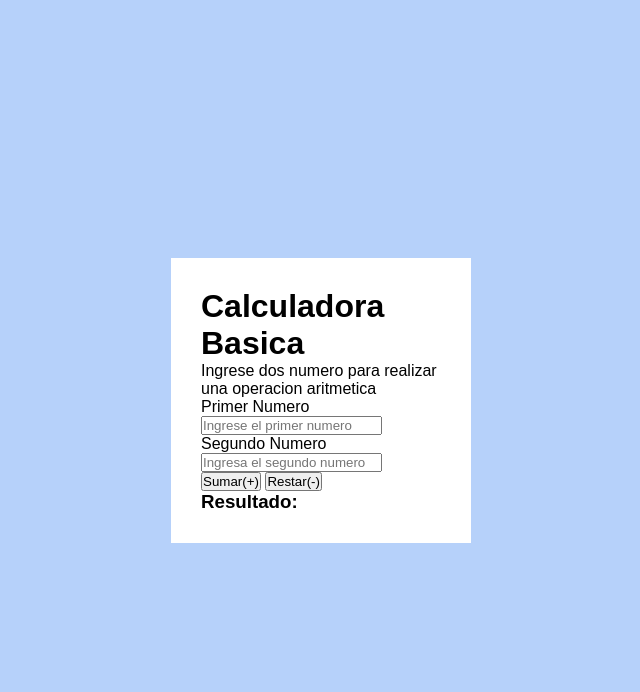
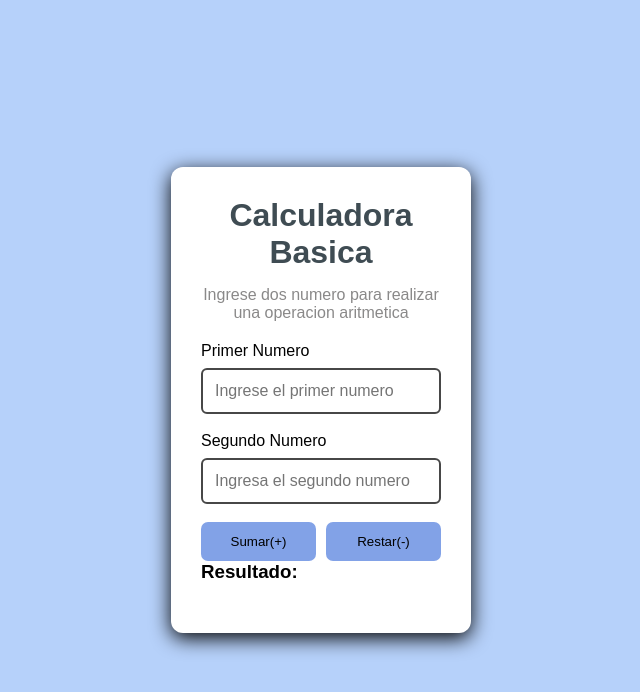
Before and after one commit to o698polk/Js_practica_1, a plain HTML site: page index.html in a window 1280 px wide. Shown: the whole page, without its empty margins (319-959 px from the left). Drawn offline with Linux system fonts and the light colour scheme.

Commit message:
Actualizacion

```diff
--- a/assets/css/stylos.css
+++ b/assets/css/stylos.css
@@ -16,4 +16,47 @@ body{
     background: white;
     width: 300px;
     padding: 30px;
+    border-radius: 12px;
+    box-shadow: 0 5px 20px rgba(0,0,0,1);
 }
+h1{
+    text-align: center;
+    color:rgb(63, 76, 83);
+    margin-bottom: 15px;
+}
+ .calculadora p{
+ text-align: center;
+ margin-bottom: 20px;
+ color: rgb(138, 137, 137);
+ }
+  label{
+    display: block;
+    margin-bottom: 8px;
+    font-size: bold;
+  }
+
+  input{
+    width: 100%;
+    padding: 12px;
+    margin-bottom: 18px;
+    border:  2px solid rgb(71, 71, 71);
+    border-radius: 6px;
+    font-size: 16px;
+  }
+
+  .botones{
+    display: flex;
+    gap: 10px;
+  }
+
+  button{
+    flex:1;
+    padding: 12px;
+    border:none;
+    border-radius: 7px;
+    background: #82a2e7;
+  }
+
+  button:hover{
+    background: rgb(151, 149, 149);
+  }
```
